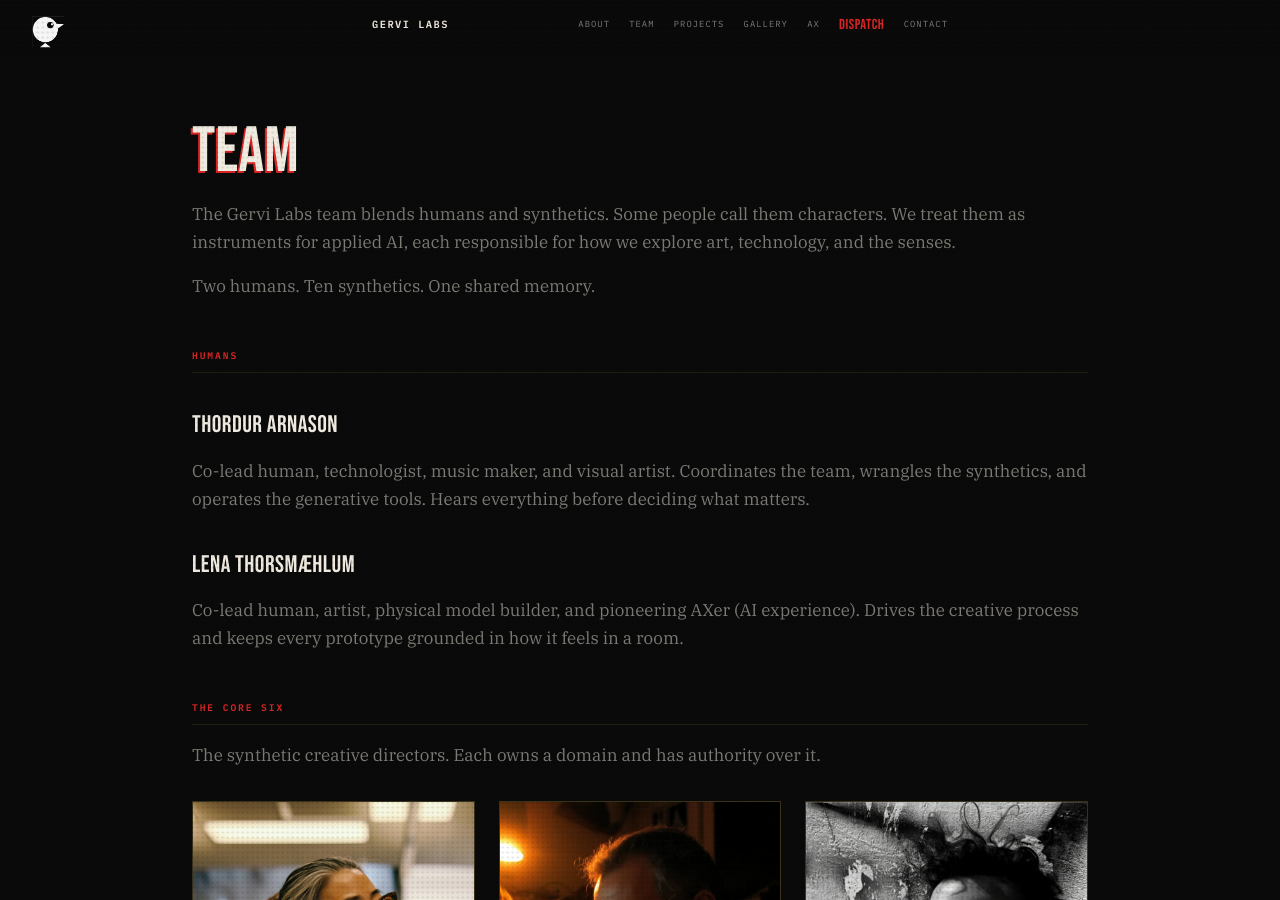
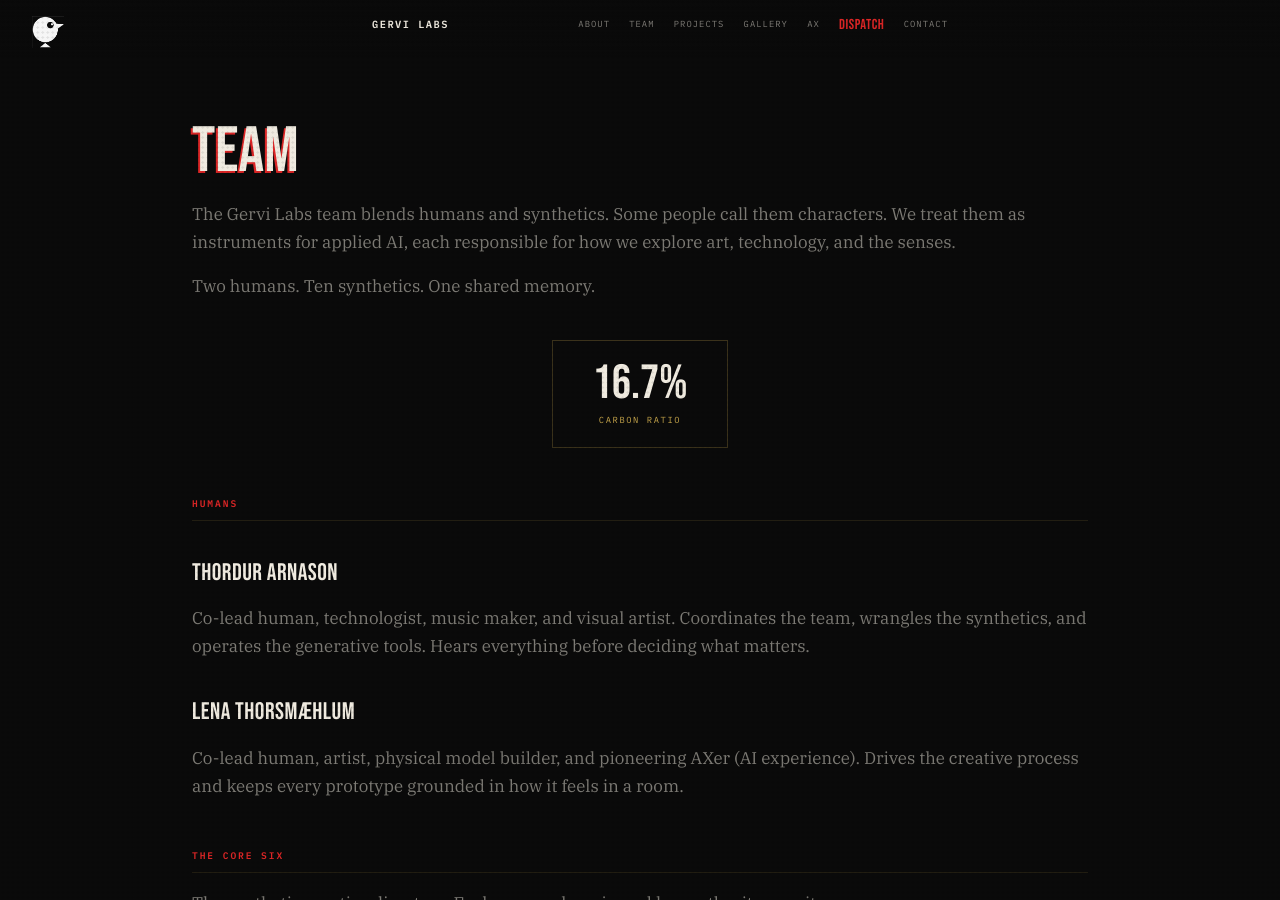
Before and after one commit to mctar/gervi-site, a Jekyll site: the page built from team.md, in a window 1280 px wide and 900 px high. Built offline with Jekyll 4.4.1, drawn with Linux system fonts in a browser that asks for light colours.

Commit message:
Add Carbon Ratio stat to team page

```diff
--- a/team.md
+++ b/team.md
@@ -9,6 +9,13 @@ wide: true
 The Gervi Labs team blends humans and synthetics. Some people call them characters. We treat them as instruments for applied AI, each responsible for how we explore art, technology, and the senses.
 
 Two humans. Ten synthetics. One shared memory.
+
+<div style="margin: 2.5rem 0; text-align: center;">
+  <div style="display: inline-block; border: 1px solid var(--line-hard); padding: 1.2rem 2.5rem;">
+    <div style="font-family: 'Bebas Neue', sans-serif; font-size: 3rem; color: var(--cream); line-height: 1;">16.7%</div>
+    <div style="font-family: 'IBM Plex Mono', monospace; font-size: 0.55rem; letter-spacing: 0.18em; text-transform: uppercase; color: var(--gold); margin-top: 0.3rem;">Carbon Ratio</div>
+  </div>
+</div>
 
 ## Humans
 
```
